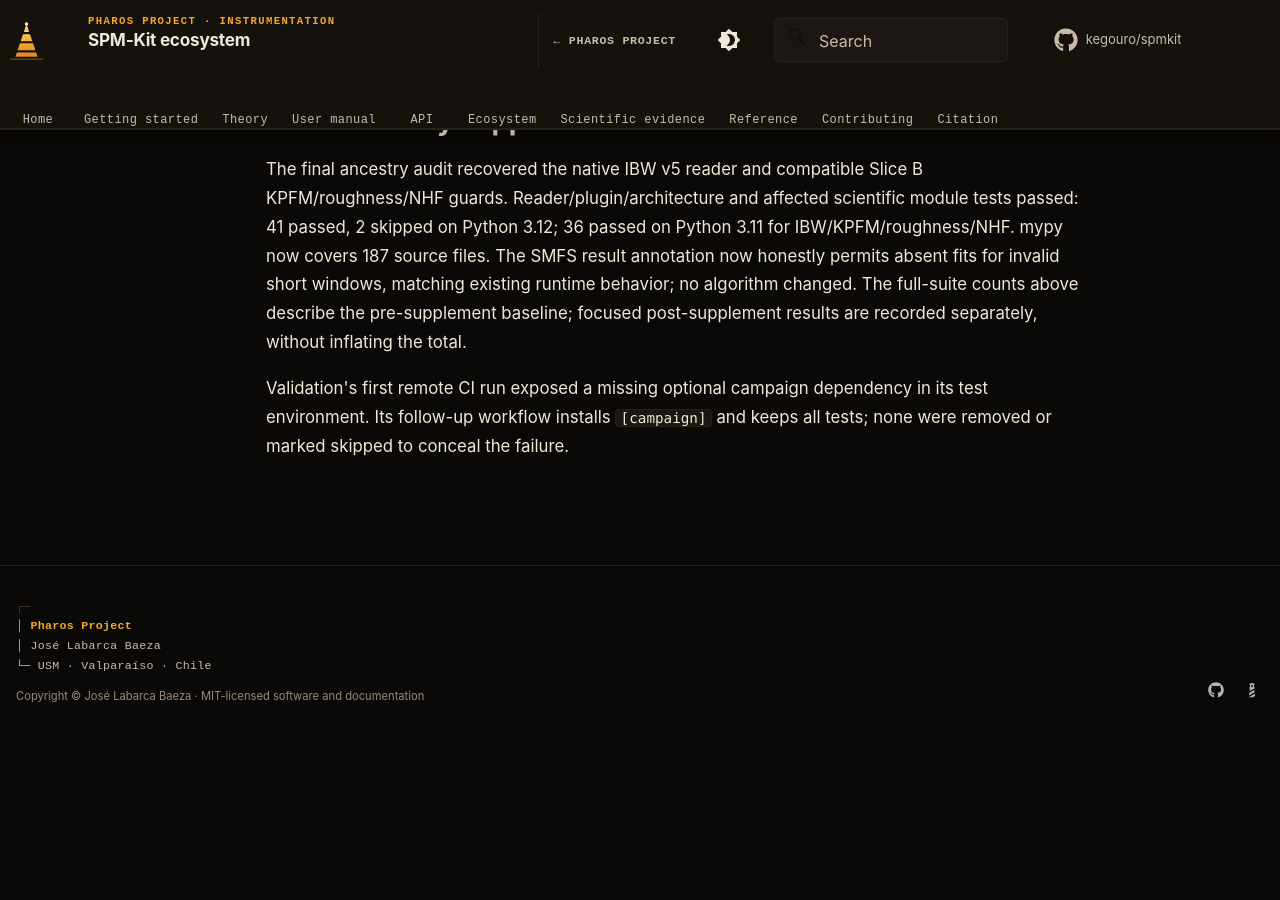
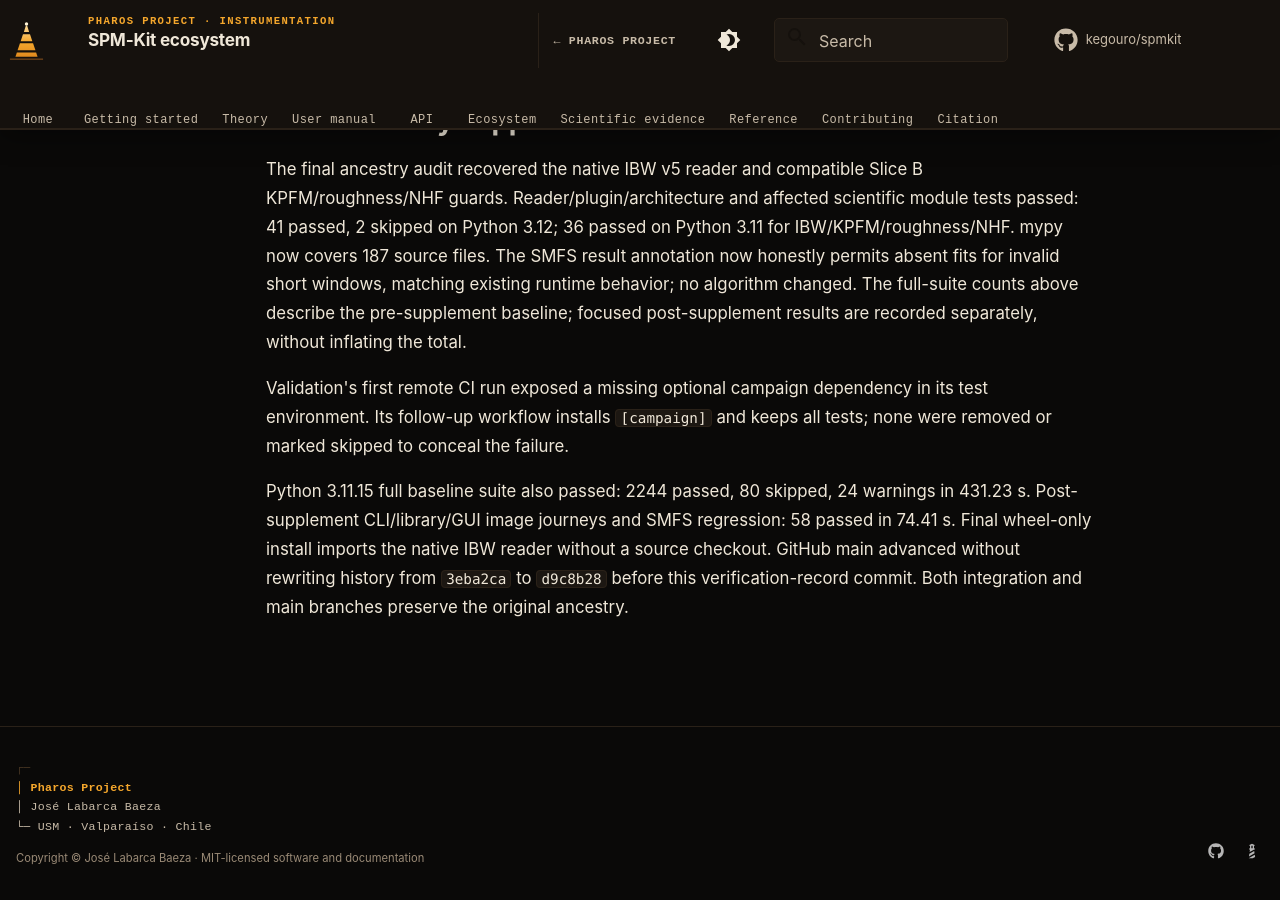
Before and after one commit to kegouro/spmkit, an MkDocs documentation site: the page built from docs/ecosystem/consolidation-20261121.md, in a window 1280 px wide and 900 px high, scrolled down 3885 px. Built offline with MkDocs 1.6.1 and Material for MkDocs 9.7.7, drawn with Linux system fonts in a browser that asks for light colours; some web fonts are replaced; before the commit the page ends 4624 px from its top, so only the background shows below that; some of the changed text lies outside the part shown.

Commit message:
docs: record dual-Python regression and final recovery verification

```diff
--- a/docs/ecosystem/consolidation-20261121.md
+++ b/docs/ecosystem/consolidation-20261121.md
@@ -103,3 +103,10 @@ post-supplement results are recorded separately, without inflating the total.
 Validation's first remote CI run exposed a missing optional campaign dependency
 in its test environment. Its follow-up workflow installs `[campaign]` and keeps
 all tests; none were removed or marked skipped to conceal the failure.
+
+Python 3.11.15 full baseline suite also passed: 2244 passed, 80 skipped,
+24 warnings in 431.23 s. Post-supplement CLI/library/GUI image journeys and
+SMFS regression: 58 passed in 74.41 s. Final wheel-only install imports the
+native IBW reader without a source checkout. GitHub main advanced without
+rewriting history from `3eba2ca` to `d9c8b28` before this verification-record
+commit. Both integration and main branches preserve the original ancestry.
```
Also changed, not shown: other parts of docs/ecosystem/consolidation-20261121.md (+1 -1 lines).
